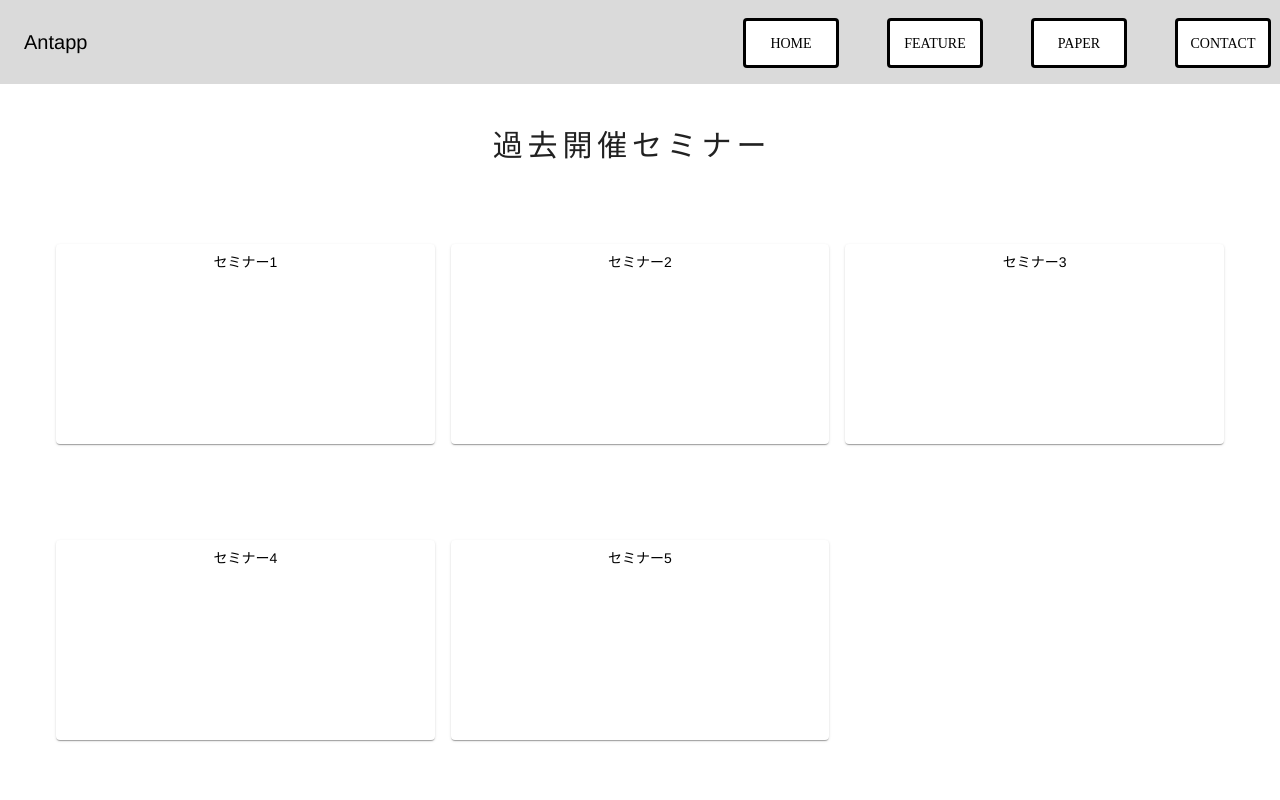
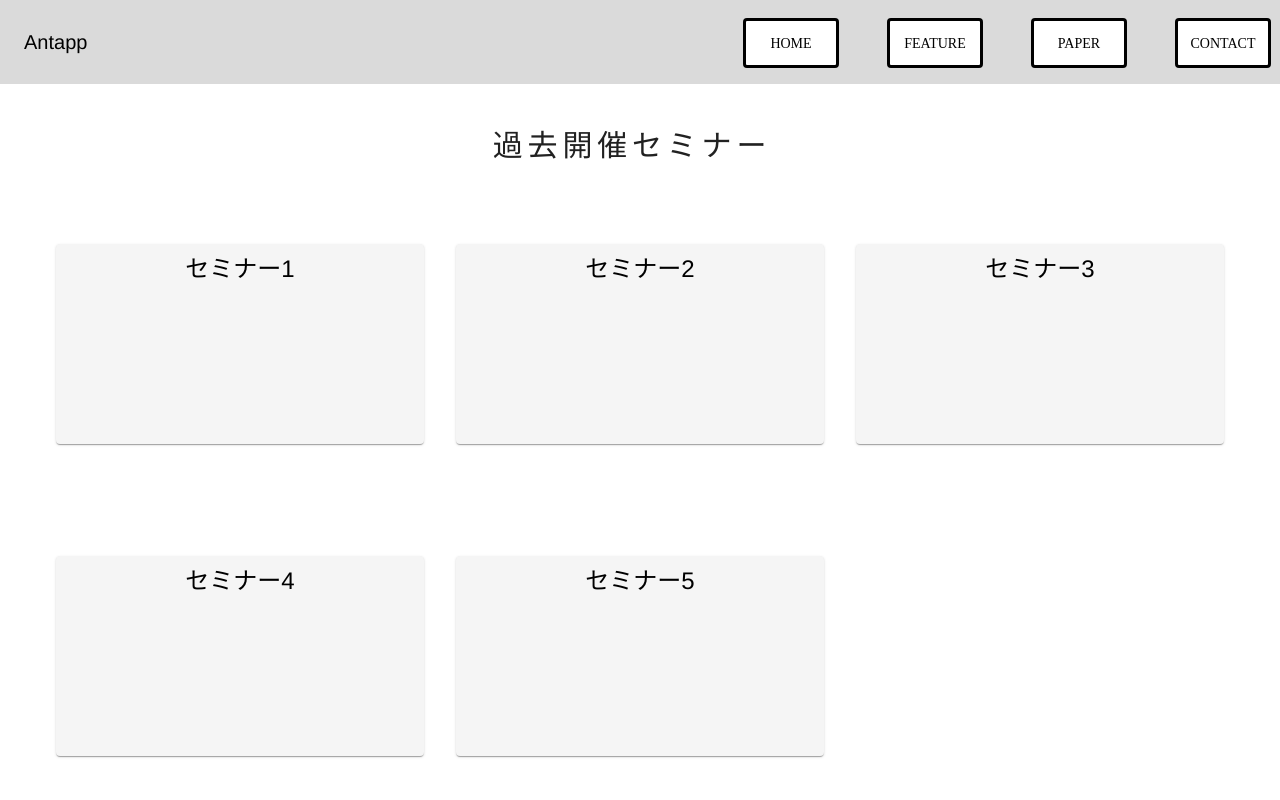
Before and after one commit to kutsu-4ta/antapp-marketing, a React (Create React App) app in the folder antapp-marketing-react/: page /productPaper in a window 1280 px wide. Shown: the top 800 px of the page. Built offline with nearby package versions, Linux system fonts and the light colour scheme.

Commit message:
fix:ナビゲーション_モバイル_修正

```diff
--- a/antapp-marketing-react/src/components/mobile/navigation/MenuItem.tsx
+++ b/antapp-marketing-react/src/components/mobile/navigation/MenuItem.tsx
@@ -42,9 +42,9 @@ export const MenuItem = ( props: propsType) => {
             whileHover={{ scale: 1.1 }}
             whileTap={{ scale: 0.95 }}
         >
-            <div className="icon-placeholder" style={style}/>
-            <div className="text-placeholder" style={style}>
-                <Link to={itemPath} className={className}>
+            <div className="icon" />
+            <div className="text" >
+                <Link to={itemPath} >
                     {itemName}
                 </Link>
             </div>
--- a/antapp-marketing-react/src/components/mobile/navigation/Navigation.tsx
+++ b/antapp-marketing-react/src/components/mobile/navigation/Navigation.tsx
@@ -2,15 +2,6 @@ import * as React from "react";
 import { motion } from "framer-motion";
 import { MenuItem } from "./MenuItem";
 import {menuItemType} from "../../../commons/navigationBar";
-
-const variants = {
-    open: {
-        transition: { staggerChildren: 0.07, delayChildren: 0.2 }
-    },
-    closed: {
-        transition: { staggerChildren: 0.05, staggerDirection: -1 }
-    }
-};
 
 type propsType = {
     menuItems:menuItemType[]
@@ -20,7 +11,7 @@ export const Navigation = ( props:propsType ) => {
     const menuItems = props.menuItems;
 
     return (
-        <motion.ul variants={variants}>
+        <motion.ul>
             {menuItems.map((menuItem, i) => (
                 <MenuItem key={i} menuItem={menuItems[i]}/>
             ))}
--- /dev/null
+++ b/antapp-marketing-react/src/components/mobile/navigation/mobileNavigation.scss
@@ -0,0 +1,15 @@
+ul {
+  --back-ground: rgb(255, 255, 255);
+  --font-size: 1.5rem;
+  --icon-with: 1.5rem;
+  li {
+    background-color: var(--back-ground);
+    margin-bottom: 0;
+      .icon {
+        width: var(--icon-with);
+      }
+    .text {
+      font-size: var(--font-size);
+    }
+  }
+}
--- a/antapp-marketing-react/src/components/mobile/navigation/mobileNavigation.tsx
+++ b/antapp-marketing-react/src/components/mobile/navigation/mobileNavigation.tsx
@@ -5,6 +5,7 @@ import { useDimensions } from "../../../commons/use-dimensions";
 import { MenuToggle } from "./MenuToggle";
 import { Navigation } from "./Navigation";
 import {menuItemType} from "../../../commons/navigationBar";
+import './mobileNavigation.scss';
 
 const sidebar = {
     open: (height = 1000) => ({
@@ -43,7 +44,7 @@ export const MobileNavigation = (props:propsType) => {
             ref={containerRef}
             className={'mobile-navigation'}
         >
-            <motion.div className="background" variants={sidebar} />
+            <motion.div variants={sidebar} />
             <Navigation menuItems={props.menuItems} />
             <MenuToggle toggle={() => toggleOpen()} />
         </motion.nav>
--- a/antapp-marketing-react/src/pages/product.tsx
+++ b/antapp-marketing-react/src/pages/product.tsx
@@ -49,7 +49,7 @@ const Product = () => {
                 <Paper sx={{border: 'none',
                     boxShadow: 'none',
                     padding: 0,
-                    paddingTop: 50,
+                    paddingTop: 30,
                     marginLeft: 0,
                     marginRight: 0,
                     background: 'none',
@@ -57,16 +57,8 @@ const Product = () => {
                     <Stack
                         justifyContent="space-evenly"
                         alignItems="center"
-                        direction={{ xs: 'row', sm: 'row' }}
-                        spacing={{ xs: 1, sm: 2, md: 0 }}
-                        sx={{padding: 0, margin: 0}}
-                    >
-                    <Stack
-                        justifyContent="space-evenly"
-                        alignItems="center"
                         direction={{ xs: 'column', sm: 'column' }}
                         spacing={{ xs: 1, sm: 2, md: 4 }}
-                        sx={{padding: 0, margin: 0}}
                     >
                         <Item
                             sx={{
@@ -116,25 +108,18 @@ const Product = () => {
                             </Typography>
                             <Item sx={{paddingTop: 5}}>
                                 <span className={'btn-round'}>
-                                    <a href="./contact">
-                                        無料相談はこちら
-                                    </a>
+                                    <a href="./contact">無料相談はこちら</a>
                                 </span>
                             </Item>
                         </Item>
                     </Stack>
-                    <Item sx={{paddingLeft: 0, marginLeft: 0}}>
-                        <Image  path={'https://antapp-marketing.com/wp-content/themes/Antapp2023/assets/images/feature-top.svg'} alt={'alt'} aspectRatio={"3/2"}/>
-                    </Item>
-                    </Stack>
                 </Paper>
             </Container>
             <Container sx={{paddingTop: 10, paddingRight: 'inherit', paddingLeft: 'inherit'}}>
-                <Paper sx={{border: 'none', boxShadow: 'none', padding: 4, marginY: 2}}>
+                <Paper className={'typography-h2'} sx={{border: 'none', boxShadow: 'none', padding: 4, marginY: 2}}>
                     <Typography
                         variant="h2"
                         justifyContent="center"
-                        fontSize={30}
                         noWrap
                         sx={{
                             mr: 2,
@@ -145,7 +130,7 @@ const Product = () => {
                             color: 'inherit',
                             textDecoration: 'none',
                         }}
-                    >中小企業が抱えるマーケティング課題を解決</Typography>
+                    >中小企業が抱える<br/>マーケティング課題を解決</Typography>
                     <Stack
                         justifyContent="space-evenly"
                         alignItems="center"
--- a/antapp-marketing-react/src/pages/productPaper.tsx
+++ b/antapp-marketing-react/src/pages/productPaper.tsx
@@ -12,6 +12,7 @@ import {styled} from "@mui/material/styles";
 import ContactForm from "../components/contactForm";
 import {motion, useIsPresent} from "framer-motion";
 import ResponsiveAppBar from "../commons/navigationBar";
+import '../styles/style.scss';
 // import Button from "@mui/material/Button";
 
 // const Item = styled(Paper)(({ theme }) => ({
@@ -87,21 +88,19 @@ const ProductPaper = () => {
                     </Typography>
 
                     {/* 資料グリッド */}
-                    <Grid container spacing={2} columns={12}>
+                    <Grid container spacing={{ xs: 1, sm: 2, md: 4 }} columns={12}>
                             {productDocuments.map((productDocuments) => (
                                 <Grid
+                                    className={"product-paper-grid"}
                                     key={productDocuments.name}
                                     item xs={4}
-                                    spacing={{ xs: 1, sm: 2, md: 4 }}
                                     sx={{marginTop: 10}}
                                 >
-                                    <ProductPaperTile className={"btn"}
-                                        sx={{
-                                            height: {xs: 100, md: 200},
-                                    }}>
-                                            <a href={productDocuments.url}>
-                                                {productDocuments.name}
-                                            </a>
+                                    <ProductPaperTile className={"product-paper-tile"}
+                                        sx={{height: {xs: 100, md: 200},}}>
+                                        <a href={productDocuments.url}>
+                                            {productDocuments.name}
+                                        </a>
                                     </ProductPaperTile>
                                 </Grid>
                             ))}
--- a/antapp-marketing-react/src/styles/style.scss
+++ b/antapp-marketing-react/src/styles/style.scss
@@ -113,6 +113,30 @@ body {
   --yellow: #ffbb00;
 }
 
+// 資料 ---------------------------------------------------->>
+.product-paper-grid {
+  --bacgroud-default: #f5f5f5;
+  --background-hoverd: #ffffff;
+  --font-size-title: 1.5rem;
+  --font-size-sentence: 1rem;
+  div {
+    background: var(--bacgroud-default);
+    box-shadow: #ff0000;
+    a {
+      font-size: var(--font-size-title);
+    }
+  }
+  &:hover {
+    box-shadow: black;
+    .product-paper-tile {
+      cursor: pointer;
+      background: var(--background-hoverd);
+    }
+  }
+}
+
+// <<--------------------------------------------------------
+
 // お問合せフォーム ------------------------------------------>>
 .form-input {
   --error-text: #ff2b2b;
@@ -219,3 +243,16 @@ button {
   flex: 1;
 }
 // <<-------------------------------------------モバイルナビゲーション
+
+.typography-h2 {
+  --font-size: 4.8vw !important;
+  @media(max-width: 599px) {
+  }
+  .xs{
+    display: none;
+  }
+
+  h2 {
+    font-size: var(--font-size);
+  }
+}
```
